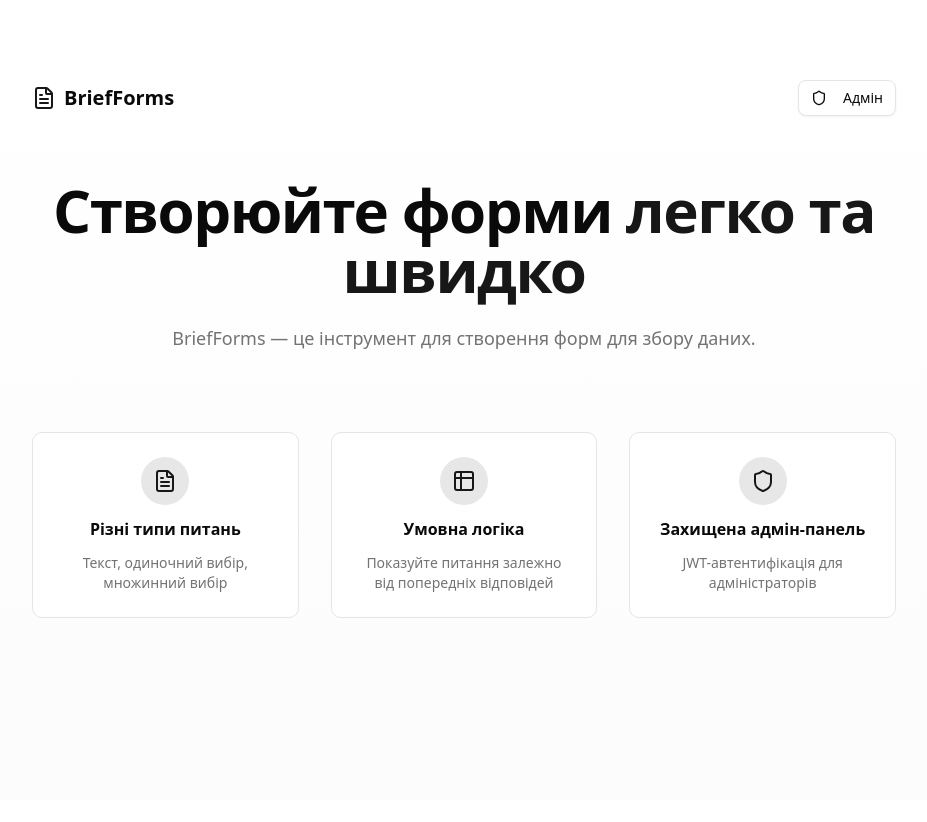
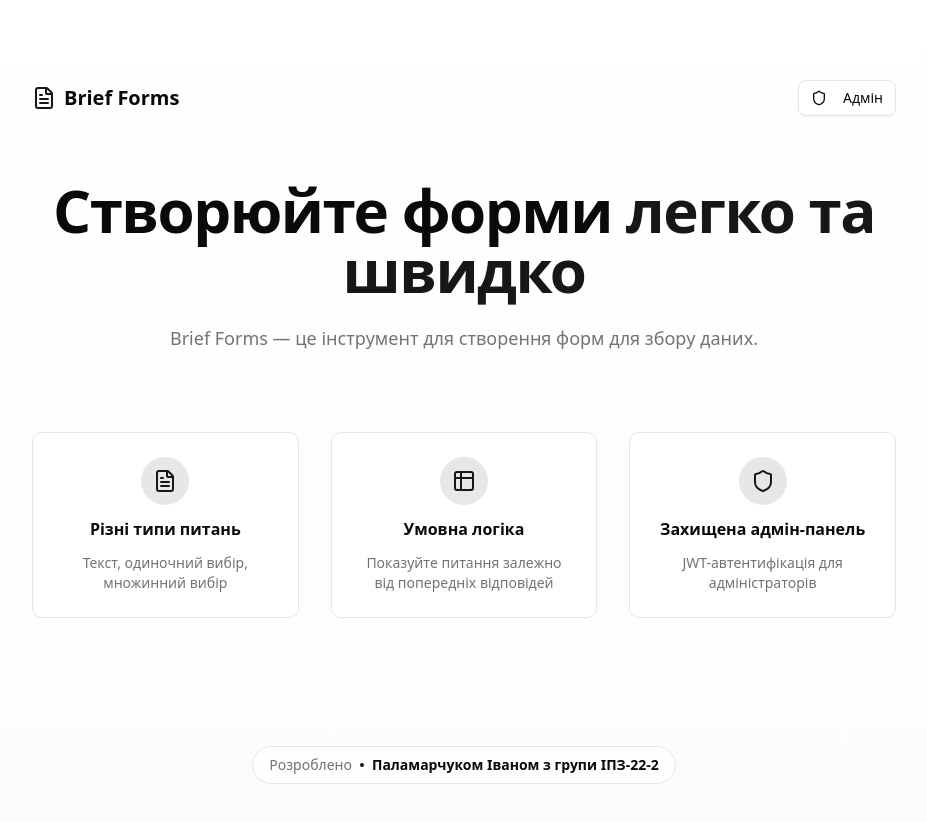
Before and after one commit to RodOfDiscord/brief-forms, a Next.js app: page / in a window 1280 px wide. Shown: the top 822 px of the page, without its empty margins (176-1103 px from the left). Before the commit the page ends 800 px from the top, so only its background shows below. Built offline with nearby package versions, Linux system fonts and the light colour scheme; no server answers.

Commit message:
chore: add author information to homepage

```diff
--- a/src/app/page.tsx
+++ b/src/app/page.tsx
@@ -17,7 +17,7 @@ export default async function HomePage() {
         <div className="flex items-center justify-between mb-16">
           <div className="flex items-center gap-2">
             <FileText className="h-6 w-6 text-primary" />
-            <span className="text-xl font-bold">BriefForms</span>
+            <span className="text-xl font-bold">Brief Forms</span>
           </div>
           {isAdmin ? (
             <LogoutButton />
@@ -38,7 +38,7 @@ export default async function HomePage() {
             <span className="text-primary">легко та швидко</span>
           </h1>
           <p className="mx-auto max-w-2xl text-lg text-muted-foreground">
-            BriefForms — це інструмент для створення форм для збору даних.
+            Brief Forms — це інструмент для створення форм для збору даних.
           </p>
           {isAdmin && (
             <div className="flex justify-center gap-4">
@@ -84,6 +84,15 @@ export default async function HomePage() {
             </p>
           </div>
         </div>
+
+        {/* Author */}
+        <div className="mt-32 text-center">
+          <div className="inline-flex items-center gap-2 px-4 py-2 rounded-full border bg-card/50 text-sm text-muted-foreground backdrop-blur-sm">
+            <span>Розроблено</span>
+            <span className="h-1 w-1 rounded-full bg-primary" />
+            <span className="font-semibold text-foreground">Паламарчуком Іваном з групи ІПЗ-22-2</span>
+          </div>
+        </div>
       </div>
     </div>
   );
```
